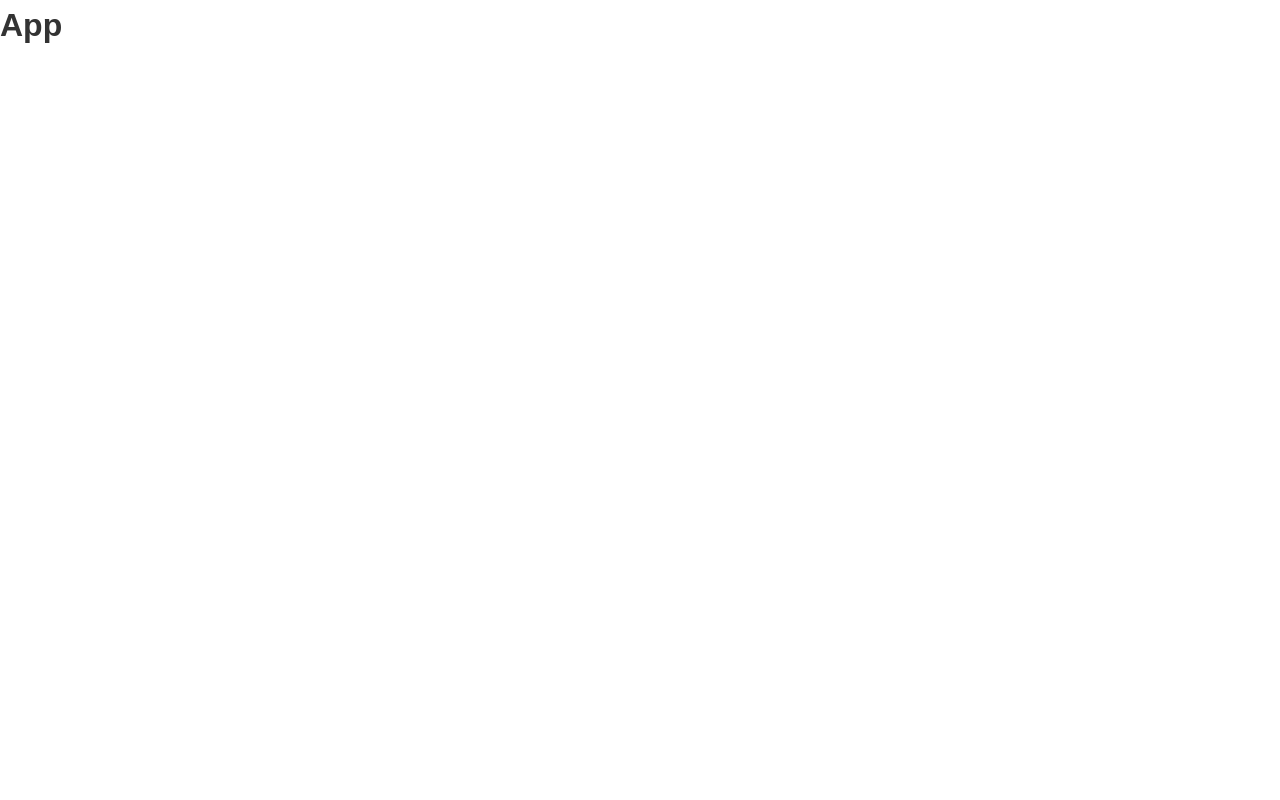
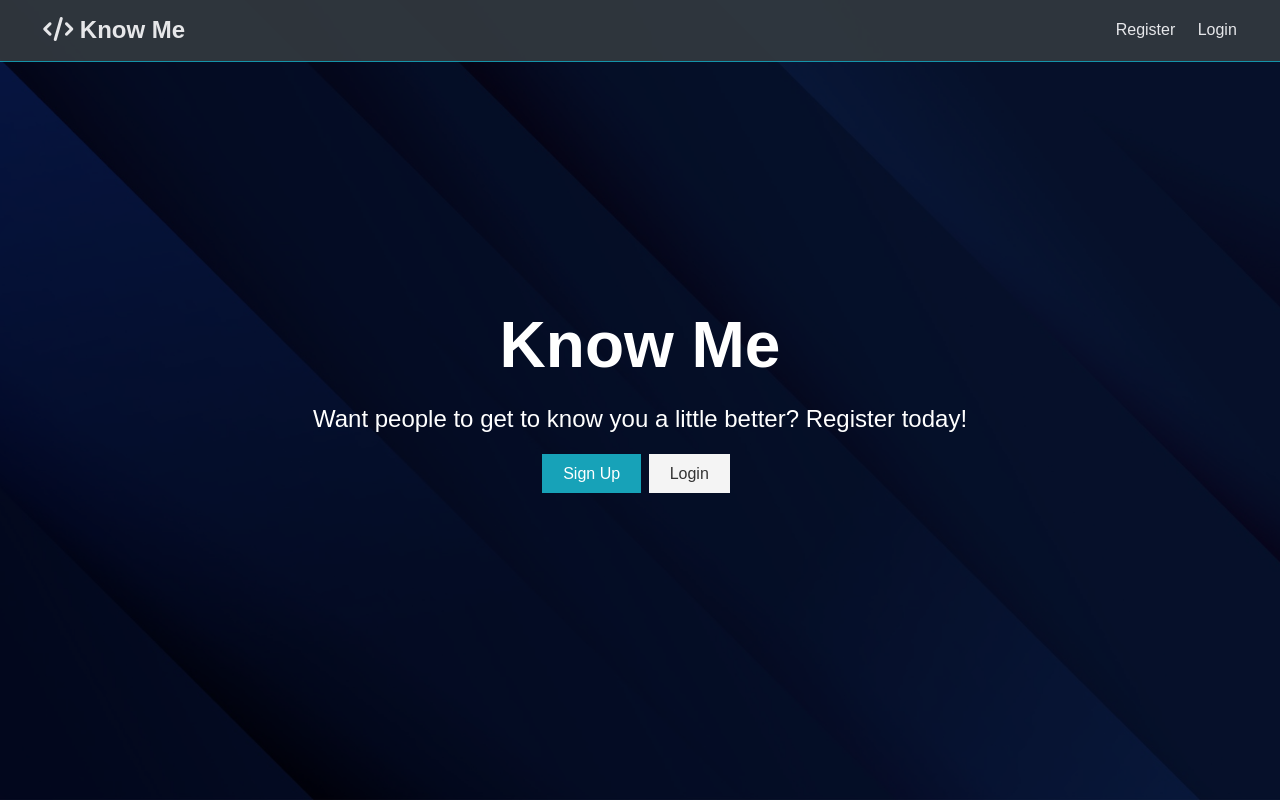
Before and after one commit to aaronarora/SocialNetworkApp, a React (Create React App) app in the folder client/: page / in a window 1280 px wide. Shown: the top 800 px of the page. Built offline with nearby package versions, Linux system fonts and the light colour scheme.

Commit message:
Navbar and landing page implemented

```diff
--- a/client/public/index.html
+++ b/client/public/index.html
@@ -10,34 +10,16 @@
       content="Web site created using create-react-app"
     />
     <link rel="apple-touch-icon" href="%PUBLIC_URL%/logo192.png" />
-    <!--
-      manifest.json provides metadata used when your web app is installed on a
-      user's mobile device or desktop. See https://developers.google.com/web/fundamentals/web-app-manifest/
-    -->
+    <script
+      src="https://kit.fontawesome.com/721a6a6dc6.js"
+      crossorigin="anonymous"
+    ></script>
     <link rel="manifest" href="%PUBLIC_URL%/manifest.json" />
-    <!--
-      Notice the use of %PUBLIC_URL% in the tags above.
-      It will be replaced with the URL of the `public` folder during the build.
-      Only files inside the `public` folder can be referenced from the HTML.
 
-      Unlike "/favicon.ico" or "favicon.ico", "%PUBLIC_URL%/favicon.ico" will
-      work correctly both with client-side routing and a non-root public URL.
-      Learn how to configure a non-root public URL by running `npm run build`.
-    -->
-    <title>React App</title>
+    <title>Welcome to Know Me</title>
   </head>
   <body>
     <noscript>You need to enable JavaScript to run this app.</noscript>
     <div id="root"></div>
-    <!--
-      This HTML file is a template.
-      If you open it directly in the browser, you will see an empty page.
 
-      You can add webfonts, meta tags, or analytics to this file.
-      The build step will place the bundled scripts into the <body> tag.
-
-      To begin the development, run `npm start` or `yarn start`.
-      To create a production bundle, use `npm run build` or `yarn build`.
-    -->
-  </body>
 </html>
--- a/client/src/App.js
+++ b/client/src/App.js
@@ -1,9 +1,13 @@
 import React, { Fragment } from "react";
+import Landing from "./components/layout/Landing";
+import Navbar from "./components/layout/Navbar";
+
 import "./App.css";
 
 const App = () => (
   <Fragment>
-    <h1>App</h1>
+    <Navbar></Navbar>
+    <Landing></Landing>
   </Fragment>
 );
 
--- /dev/null
+++ b/client/src/components/layout/Landing.js
@@ -0,0 +1,31 @@
+import React from "react";
+
+export const Landing = () => {
+  return (
+    <section className="landing">
+      <div className="dark-overlay">
+        <div className="landing-inner">
+          <h1 className="x-large">Know Me</h1>
+          <p className="lead">
+            Want people to get to know you a little better? Register today!
+          </p>
+
+          <div className="buttons">
+            <a href="register.html" className="btn btn-primary">
+              Sign Up
+            </a>
+            <a href="login.html" className="btn btn-light">
+              Login
+            </a>
+          </div>
+        </div>
+        <p id="souceofimg">
+          <a href="https://www.freepik.com/vectors/background">
+            Background vector created by vector_corp - www.freepik.com
+          </a>
+        </p>
+      </div>
+    </section>
+  );
+};
+export default Landing;
--- /dev/null
+++ b/client/src/components/layout/Navbar.js
@@ -0,0 +1,23 @@
+import React from "react";
+
+export const Navbar = () => {
+  return (
+    <nav className="navbar bg-dark">
+      <h1>
+        <a href="index.html">
+          <i className="fas fa-code"></i> Know Me
+        </a>
+      </h1>
+      <ul>
+        {/* <li><a href="profiles.html">Developers</a></li>  */}
+        <li>
+          <a href="register.html">Register</a>
+        </li>
+        <li>
+          <a href="login.html">Login</a>
+        </li>
+      </ul>
+    </nav>
+  );
+};
+export default Navbar;
```
